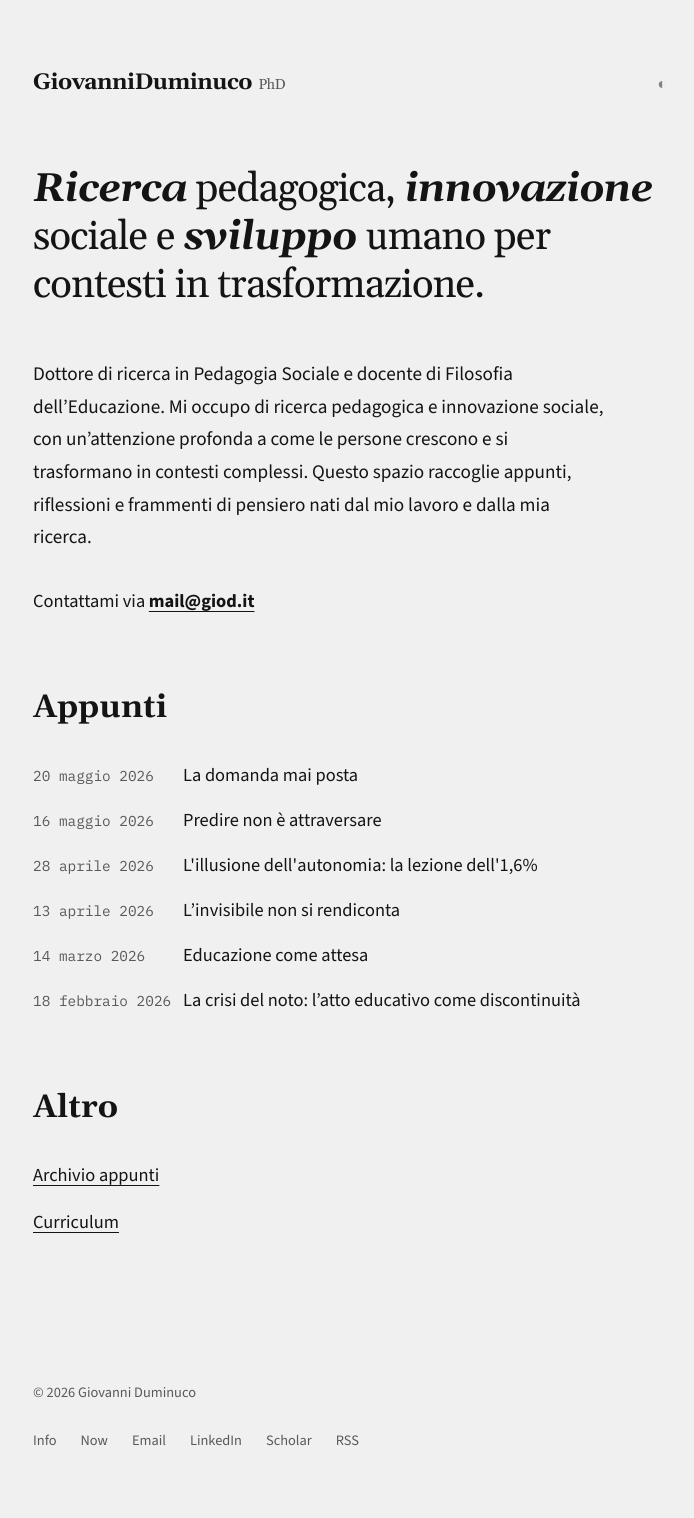
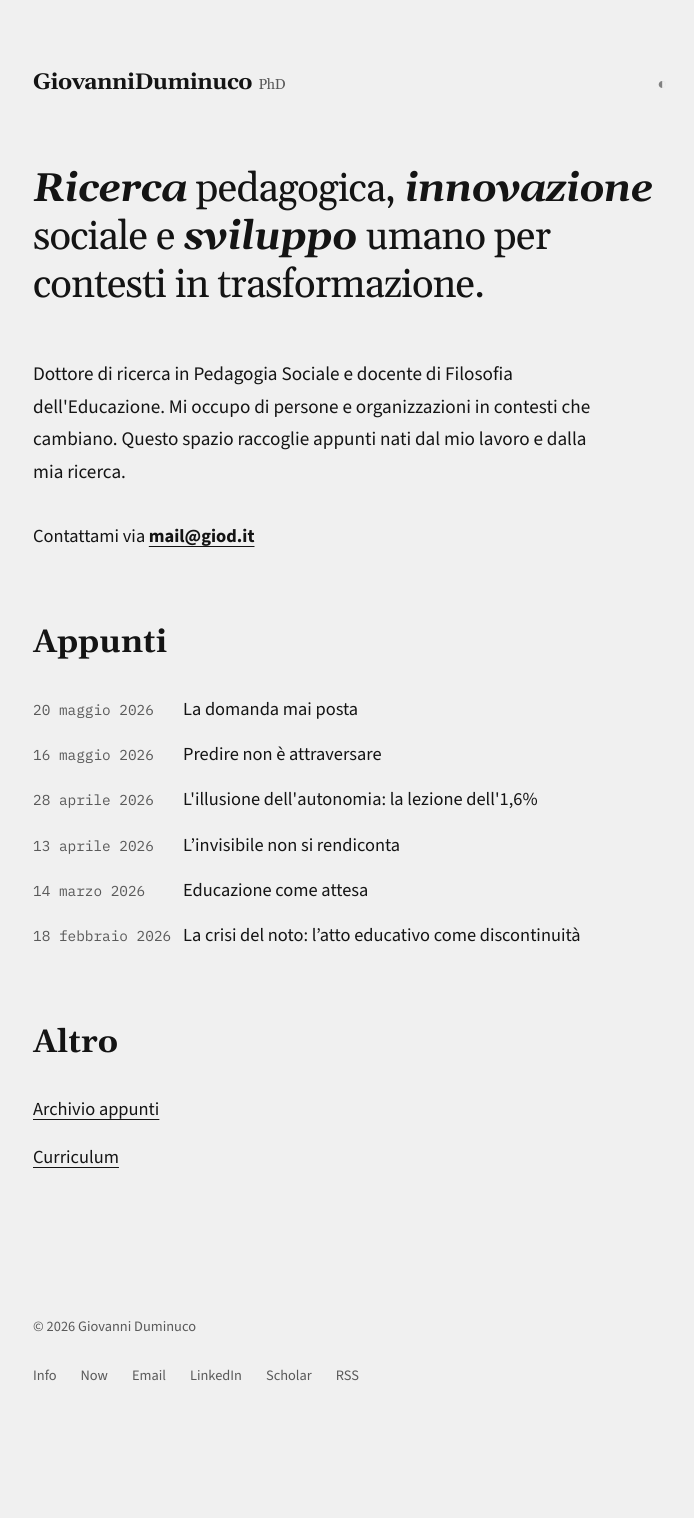
Before and after one commit to dumgio/dumgio.github.io, a Jekyll site: the page built from index.html, in a window 1280 px wide. Shown: the whole page, without its empty margins (127-821 px from the left). Built offline with Jekyll 4.4.1, drawn with Linux system fonts in a browser that asks for light colours; comment, search, counter and statistics services are not loaded; after the commit the page ends 1452 px from its top, so only the background shows below that.

Commit message:
Update index.html

```diff
--- a/index.html
+++ b/index.html
@@ -7,9 +7,7 @@
 </div>
 
 <p style="font-size: 1.2rem; margin-bottom: 2rem;">
-  Dottore di ricerca in Pedagogia Sociale e docente di Filosofia dell’Educazione.
-Mi occupo di ricerca pedagogica e innovazione sociale, con un’attenzione profonda a come le persone crescono e si trasformano in contesti complessi.
-Questo spazio raccoglie appunti, riflessioni e frammenti di pensiero nati dal mio lavoro e dalla mia ricerca.</p>
+  Dottore di ricerca in Pedagogia Sociale e docente di Filosofia dell'Educazione. Mi occupo di persone e organizzazioni in contesti che cambiano. Questo spazio raccoglie appunti nati dal mio lavoro e dalla mia ricerca.</p>
 <p>Contattami via <strong><a href="mailto:mail@giod.it">mail@giod.it</a></strong></p>
 
 <h2>Appunti</h2>
```
